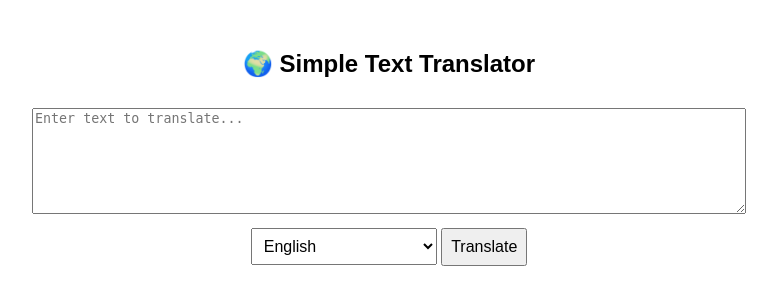
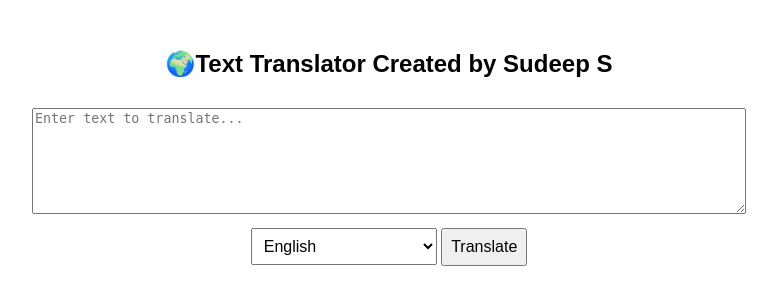
Before and after one commit to SudeepS021/text_translator1, a Flask app: page / in a window 1280 px wide. Shown: the top 305 px of the page, without its empty margins (251-1028 px from the left). Run offline with Flask 3, Linux system fonts and the light colour scheme.

Commit message:
updated HTML

```diff
--- a/templates/index.html
+++ b/templates/index.html
@@ -11,7 +11,7 @@
     </style>
 </head>
 <body>
-    <h2>🌍 Simple Text Translator</h2>
+    <h2>🌍Text Translator Created by Sudeep S</h2>
     <form action="/translate" method="post">
         <textarea name="text" placeholder="Enter text to translate..." required></textarea><br>
         <select name="dest_lang" required>
```
